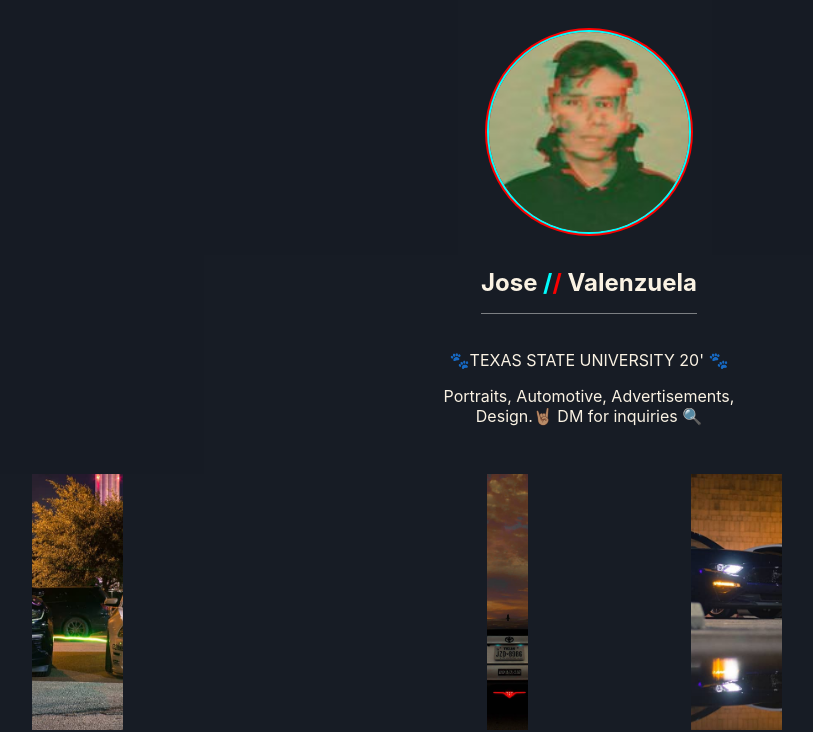
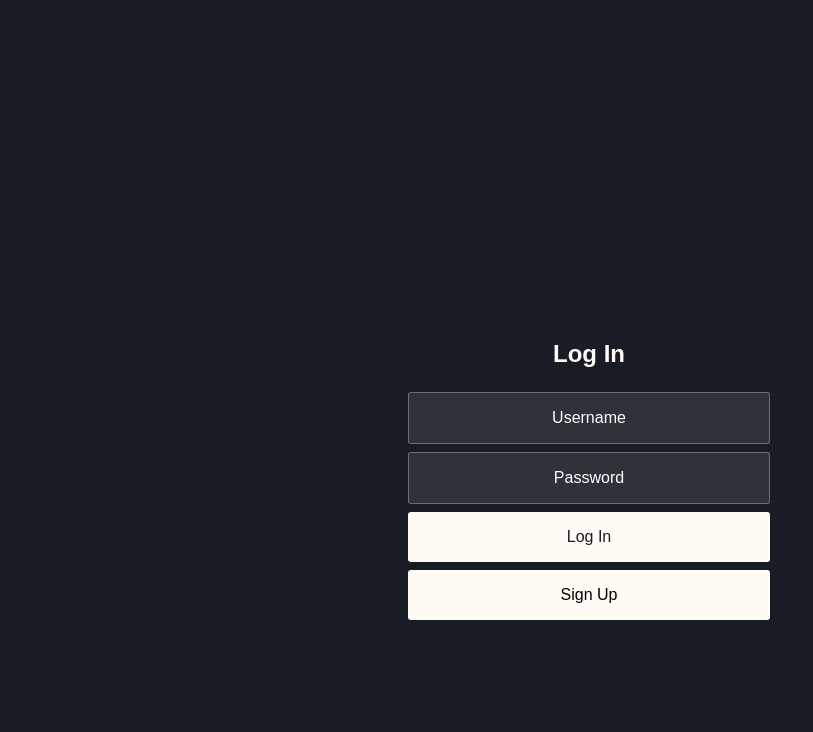
Before and after one commit to artfoliobuild/FrontEnd, a React (Create React App) app in the folder artfolio/: page /#/login in a window 1280 px wide. Before the commit this address led to /home. Shown: the top 732 px of the page, without its empty margins (51-864 px from the left). Built offline with nearby package versions, Linux system fonts and the light colour scheme.

Commit message:
Add hash routes

```diff
--- a/artfolio/src/App.js
+++ b/artfolio/src/App.js
@@ -21,7 +21,8 @@ class App extends React.Component {
     this.state = {
       artist: "Jose Valenzuela",
       modalSrc: null,
-      device: null
+      device: null,
+      ready: false
     };
   }
   componentDidMount() {
@@ -29,6 +30,7 @@ class App extends React.Component {
     if (window.innerWidth <= 1024 && window.innerWidth > 420)
       this.setState({ device: "tablet" });
     if (window.innerWidth > 1024) this.setState({ device: "desktop" });
+    this.setState({ ready: true });
   }
   handleClick = src => {
     this.setState({ modalSrc: src, scroll: true });
@@ -41,12 +43,18 @@ class App extends React.Component {
   };
   render() {
     return (
-      <div className="App">
-        {this.props.location.pathname === "/" ? <Redirect to="/home" /> : null}
-        <Route path="/home" component={Header} />
+      <div
+        className="App"
+        style={{ visibility: this.state.ready ? "visible" : "hidden" }}
+      >
+        <Route
+          exact
+          path="/"
+          component={_ => <Header ready={this.state.ready} />}
+        />
         <Route path="/login" component={Login} />
         <Route
-          path="/mobile/home"
+          path="/mobile"
           component={_ => {
             return (
               <MobileModal
@@ -58,13 +66,14 @@ class App extends React.Component {
           }}
         />
         <Route
-          path="/home"
+          exact
+          path="/"
           component={_ => {
             return (
               <>
                 {this.state.modalSrc ? (
                   this.state.device === "mobile" ? (
-                    <Redirect to="/mobile/home" />
+                    <Redirect to="/mobile" />
                   ) : (
                     <Modal
                       close={this.close}
--- /dev/null
+++ b/artfolio/src/components/Error404/index.js
@@ -0,0 +1,13 @@
+import React from "react";
+import { Link } from "react-router-dom";
+
+export default function Error404(props) {
+  return (
+    <div className="error-404">
+      Error 404: Cannot find page
+      <Link className="home-button" to="/">
+        Go back home
+      </Link>
+    </div>
+  );
+}
--- a/artfolio/src/components/header/index.js
+++ b/artfolio/src/components/header/index.js
@@ -1,19 +1,28 @@
-import React from 'react';
+import React from "react";
 
-const image = require('../../images/profile/42696764_388532598354278_2259473674702684160_n.jpg');
+const image = require("../../images/profile/42696764_388532598354278_2259473674702684160_n.jpg");
 
 export default function Header(props) {
-    return (
-        <div className="header">
-            <div className="header_profile"><img className="header_profile_img" src={image} alt="profile" /></div>
-            <div className="header_title"><h2 className="header_title_h2">
-                Jose <span className="left-slash">/</span>
-                <span className="right-slash">/</span> Valenzuela
-            </h2></div>
-            <div className="header_bio">
-                <p>🐾TEXAS STATE UNIVERSITY 20' 🐾</p><p>
-                    Portraits, Automotive, Advertisements, Design.🤘🏽
-DM for inquiries 🔍</p></div>
-        </div>
-    )
+  return (
+    <div
+      className="header"
+      style={{ visibility: props.ready ? "visible" : "hidden" }}
+    >
+      <div className="header_profile">
+        <img className="header_profile_img" src={image} alt="profile" />
+      </div>
+      <div className="header_title">
+        <h2 className="header_title_h2">
+          Jose <span className="left-slash">/</span>
+          <span className="right-slash">/</span> Valenzuela
+        </h2>
+      </div>
+      <div className="header_bio">
+        <p>🐾TEXAS STATE UNIVERSITY 20' 🐾</p>
+        <p>
+          Portraits, Automotive, Advertisements, Design.🤘🏽 DM for inquiries 🔍
+        </p>
+      </div>
+    </div>
+  );
 }
--- a/artfolio/src/components/mobileModal/index.js
+++ b/artfolio/src/components/mobileModal/index.js
@@ -2,8 +2,11 @@ import React from "react";
 import { FaRegHeart, FaRegComment, FaRegBookmark } from "react-icons/fa";
 import { FiShare } from "react-icons/fi";
 
+import Error404 from "../Error404";
+
 export default function mobile_modal(props) {
   const image = require("../../images/profile/42696764_388532598354278_2259473674702684160_n.jpg");
+  if (props.src) {
     return (
       <div className="mobile_modal">
         <div className="mobile_modal_artist">
@@ -48,4 +51,5 @@ export default function mobile_modal(props) {
         <input type="text" placeholder="Add a comment..." />
       </div>
     );
+  } else return <Error404 />;
 }
--- a/artfolio/src/css/index.css
+++ b/artfolio/src/css/index.css
@@ -141,6 +141,7 @@ a {
   justify-content: center;
   text-align: center;
   max-width: 450px;
+  min-width: 300px;
   width: 50%;
   margin: 25% auto;
   padding: 0 1.5rem 1rem;
@@ -504,7 +505,27 @@ a {
   border: none;
   border-top: 1px solid #eee;
   padding: 1rem 20px;
+  background: #fffbf5;
+  width: 100%;
 }
 .mobile_modal input:focus {
   outline: none;
 }
+.error-404 {
+  padding: 0 5%;
+  color: #fffbf5;
+  font-size: 2.5rem;
+  position: absolute;
+  top: 50%;
+  text-align: center;
+  width: 100%;
+  transform: translateY(-50%);
+}
+.home-button {
+  font-size: 1.5rem;
+  display: block;
+  width: 100%;
+  color: #fffbf5;
+  text-decoration: underline;
+  margin-top: 1rem;
+}
--- a/artfolio/src/index.js
+++ b/artfolio/src/index.js
@@ -1,12 +1,14 @@
 import React from "react";
 import ReactDOM from "react-dom";
-import { BrowserRouter as Router, Route } from "react-router-dom";
+import { BrowserRouter as Router, HashRouter } from "react-router-dom";
 import "./css/index.css";
 import App from "./App";
 
 ReactDOM.render(
   <Router>
-    <Route path="/" component={App} />
+    <HashRouter>
+      <App />
+    </HashRouter>
   </Router>,
   document.getElementById("root")
 );
--- a/artfolio/src/less/form.less
+++ b/artfolio/src/less/form.less
@@ -6,6 +6,7 @@
     justify-content: center;
     text-align: center;
     max-width: 450px;
+    min-width: 300px;
     width: 50%;
     margin: 25% auto;
     padding: 0 1.5rem 1rem;
--- a/artfolio/src/less/index.less
+++ b/artfolio/src/less/index.less
@@ -50,3 +50,4 @@ a {
 @import './modal.less';
 @import './mobileModal.less';
 @import './footer.less';
+@import './error404.less';
--- a/artfolio/src/less/mobileModal.less
+++ b/artfolio/src/less/mobileModal.less
@@ -97,6 +97,8 @@
         border: none;
         border-top: 1px solid #eee;
         padding: 1rem 20px;
+        background: @clr-white;
+        width: 100%;
     }
 
     input:focus {
```
Also changed, not shown: artfolio/src/less/error404.less (added, +19 -0 lines), artfolio/package.json (line endings or trailing spaces). Lines whose indentation alone changed are shown as unchanged.
